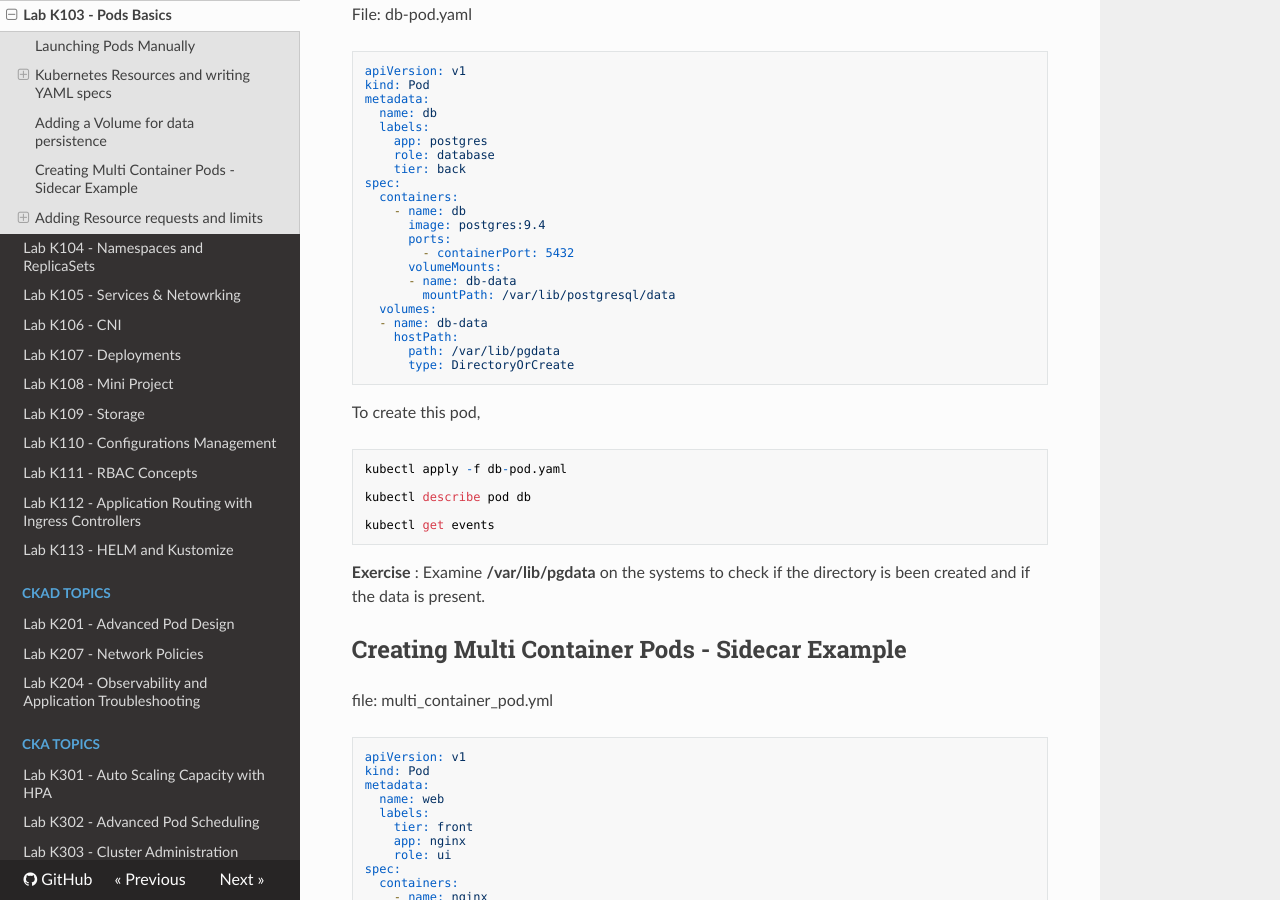
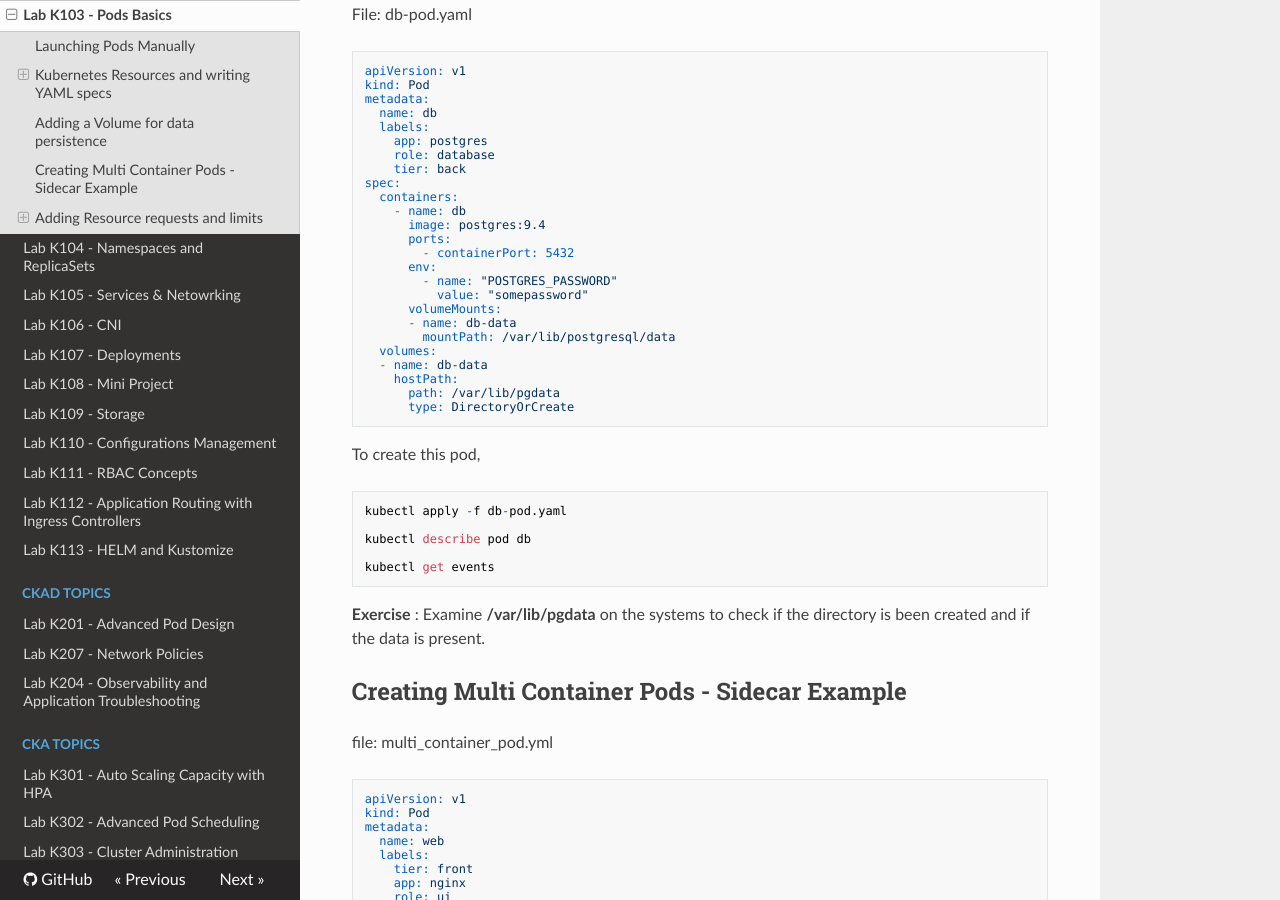
Before and after one commit to schoolofdevops/kubernetes-labguide, an MkDocs documentation site: the page built from chapters/create-and-deploy-kubernetes-pods.md, in a window 1280 px wide and 900 px high, scrolled down 3690 px. Built offline with MkDocs 1.6.1, drawn with Linux system fonts in a browser that asks for light colours; nearby versions of some CDN libraries; old or Windows-style settings are respelled for this version of MkDocs.

Commit message:
Default password sets - PostgreSQL
Postgresql won't start without default password sets

```diff
--- a/chapters/create-and-deploy-kubernetes-pods.md
+++ b/chapters/create-and-deploy-kubernetes-pods.md
@@ -201,6 +201,9 @@ spec:
       image: postgres:9.4
       ports:
         - containerPort: 5432
+      env:
+        - name: "POSTGRES_PASSWORD"
+          value: "somepassword"
       volumeMounts:
       - name: db-data
         mountPath: /var/lib/postgresql/data
```
